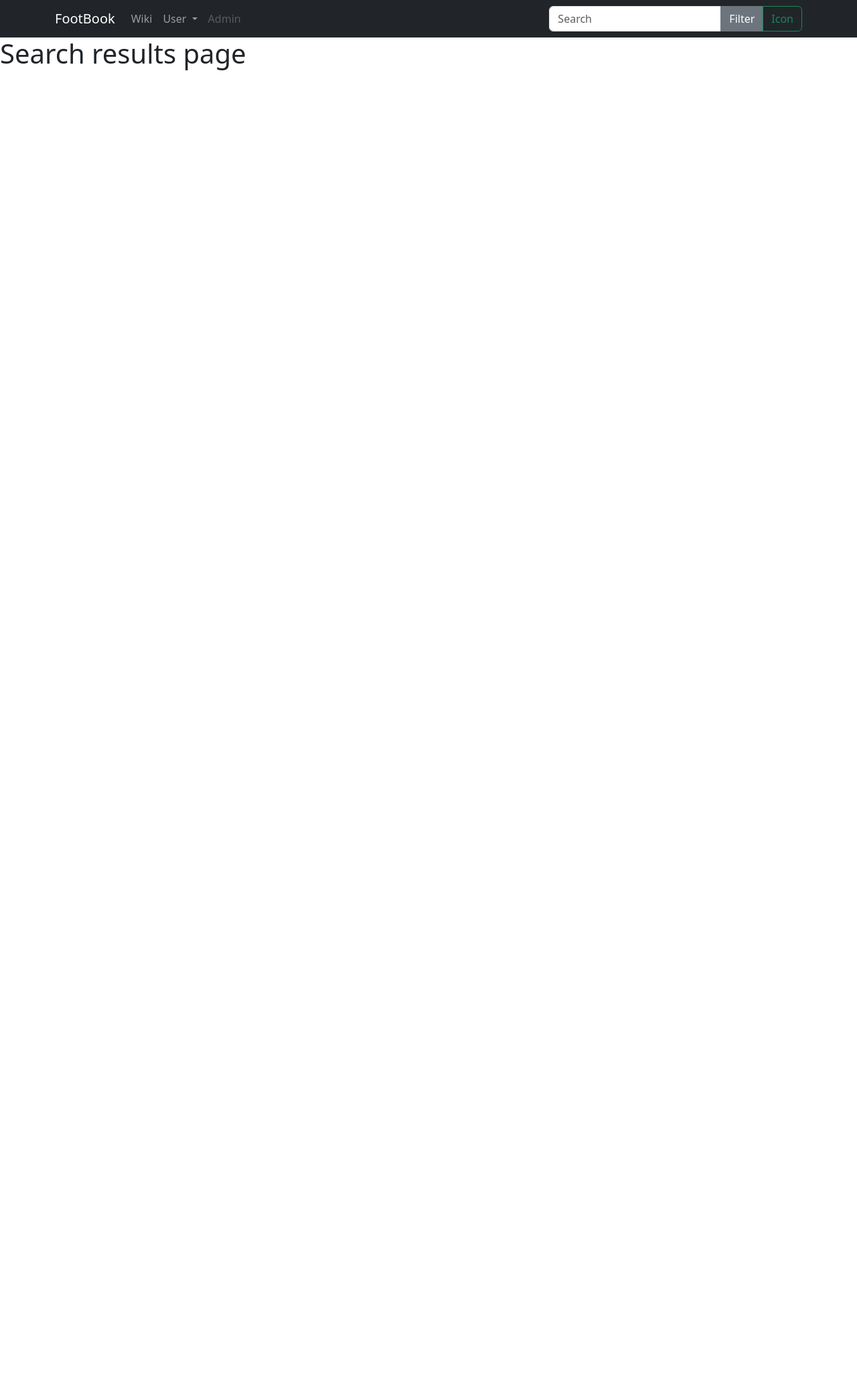
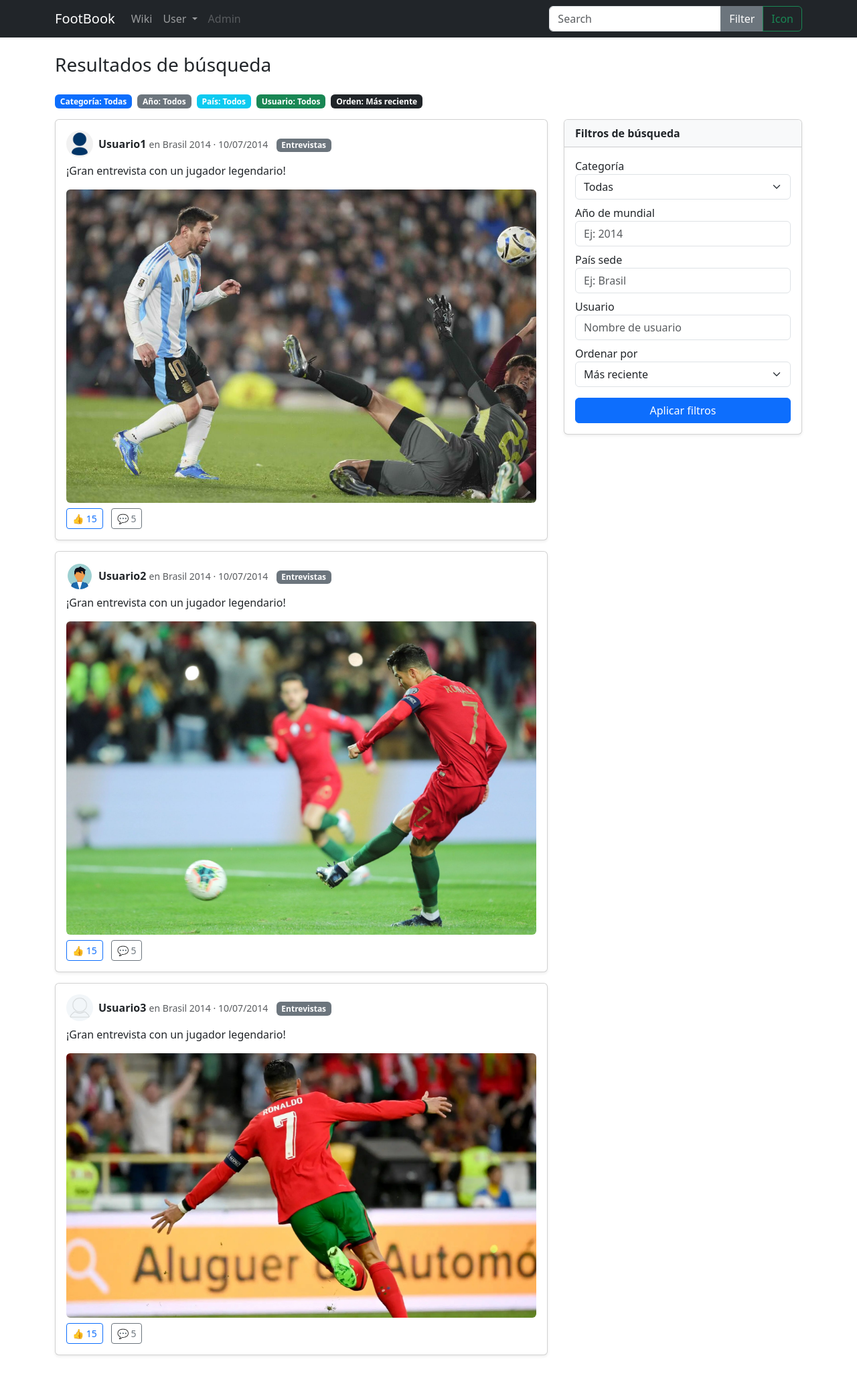
Before and after one commit to nullnekocat/FootBook, a PHP site: page /results.php in a window 1280 px wide. Shown: the whole page at 67% size. Before the commit the page ends 105 px from the top, so only its background shows below. Run offline with PHP 8.4, Linux system fonts and the light colour scheme.

Commit message:
feat: add search results page prototype

```diff
--- a/results.php
+++ b/results.php
@@ -1,6 +1,92 @@
 <?php require('inc/head.inc.php'); ?>
 <body>
     <?php require('inc/navbar.inc.php'); ?>
-    <h1>Search results page</h1>
+
+    <div class="container my-4">
+        <h3 class="mb-4">Resultados de búsqueda</h3>
+        <!-- Active filters -->
+        <div class="mb-3">
+            <span class="badge bg-primary me-1">Categoría: <?php echo htmlspecialchars($_GET['category'] ?? 'Todas'); ?></span>
+            <span class="badge bg-secondary me-1">Año: <?php echo htmlspecialchars($_GET['year'] ?? 'Todos'); ?></span>
+            <span class="badge bg-info me-1">País: <?php echo htmlspecialchars($_GET['country'] ?? 'Todos'); ?></span>
+            <span class="badge bg-success me-1">Usuario: <?php echo htmlspecialchars($_GET['user'] ?? 'Todos'); ?></span>
+            <span class="badge bg-dark me-1">Orden: <?php echo htmlspecialchars($_GET['order'] ?? 'Más reciente'); ?></span>
+        </div>
+
+        <!-- Results -->
+        <div class="row">
+            <div class="col-md-8">
+                <!-- Static loop -->
+                <?php for($i=0;$i<3;$i++): ?>
+                <div class="card mb-3 shadow-sm">
+                    <div class="card-body">
+                        <div class="d-flex align-items-center mb-2">
+                            <img src="img/user<?php echo $i+1; ?>.jpg" class="rounded-circle me-2" width="40" height="40" alt="User">
+                            <div>
+                                <strong>Usuario<?php echo $i+1; ?></strong>
+                                <span class="text-muted small">en Brasil 2014 · 10/07/2014</span>
+                                <span class="badge bg-secondary ms-2">Entrevistas</span>
+                            </div>
+                        </div>
+                        <p>¡Gran entrevista con un jugador legendario!</p>
+                        <img src="img/demo<?php echo $i+2; ?>.jpg" class="img-fluid rounded mb-2" alt="Post image">
+                        <div>
+                            <button class="btn btn-sm btn-outline-primary me-2">👍 15</button>
+                            <button class="btn btn-sm btn-outline-secondary">💬 5</button>
+                        </div>
+                    </div>
+                </div>
+                <?php endfor; ?>
+
+                <!-- No results -->
+                <?php if(false): // Change ?>
+                    <div class="alert alert-info text-center">
+                        No se encontraron publicaciones con los filtros seleccionados.
+                    </div>
+                <?php endif; ?>
+            </div>
+            <div class="col-md-4">
+                <div class="card shadow-sm mb-4">
+                    <div class="card-header bg-light"><strong>Filtros de búsqueda</strong></div>
+                    <div class="card-body">
+                        <form method="get" action="results.php" id="sideFilterForm">
+                            <div class="mb-2">
+                                <label for="category" class="form-label mb-0">Categoría</label>
+                                <select class="form-select" id="category" name="category">
+                                    <option value="">Todas</option>
+                                    <option value="Jugadas">Jugadas</option>
+                                    <option value="Entrevistas">Entrevistas</option>
+                                    <option value="Partidos">Partidos</option>
+                                </select>
+                            </div>
+                            <div class="mb-2">
+                                <label for="year" class="form-label mb-0">Año de mundial</label>
+                                <input type="number" class="form-control" id="year" name="year" min="1930" max="2026" placeholder="Ej: 2014">
+                            </div>
+                            <div class="mb-2">
+                                <label for="country" class="form-label mb-0">País sede</label>
+                                <input type="text" class="form-control" id="country" name="country" placeholder="Ej: Brasil">
+                            </div>
+                            <div class="mb-2">
+                                <label for="user" class="form-label mb-0">Usuario</label>
+                                <input type="text" class="form-control" id="user" name="user" placeholder="Nombre de usuario">
+                            </div>
+                            <div class="mb-2">
+                                <label for="order" class="form-label mb-0">Ordenar por</label>
+                                <select class="form-select" id="order" name="order">
+                                    <option value="recent">Más reciente</option>
+                                    <option value="likes">Más likes</option>
+                                    <option value="comments">Más comentarios</option>
+                                </select>
+                            </div>
+                            <button class="btn btn-primary w-100 mt-2" type="submit">Aplicar filtros</button>
+                        </form>
+                    </div>
+                </div>
+            </div>
+        </div>
+
+    </div>
+
+<?php require('inc/footer.inc.php'); ?>
 </body>
-<?php require('inc/footer.inc.php'); ?>
```
